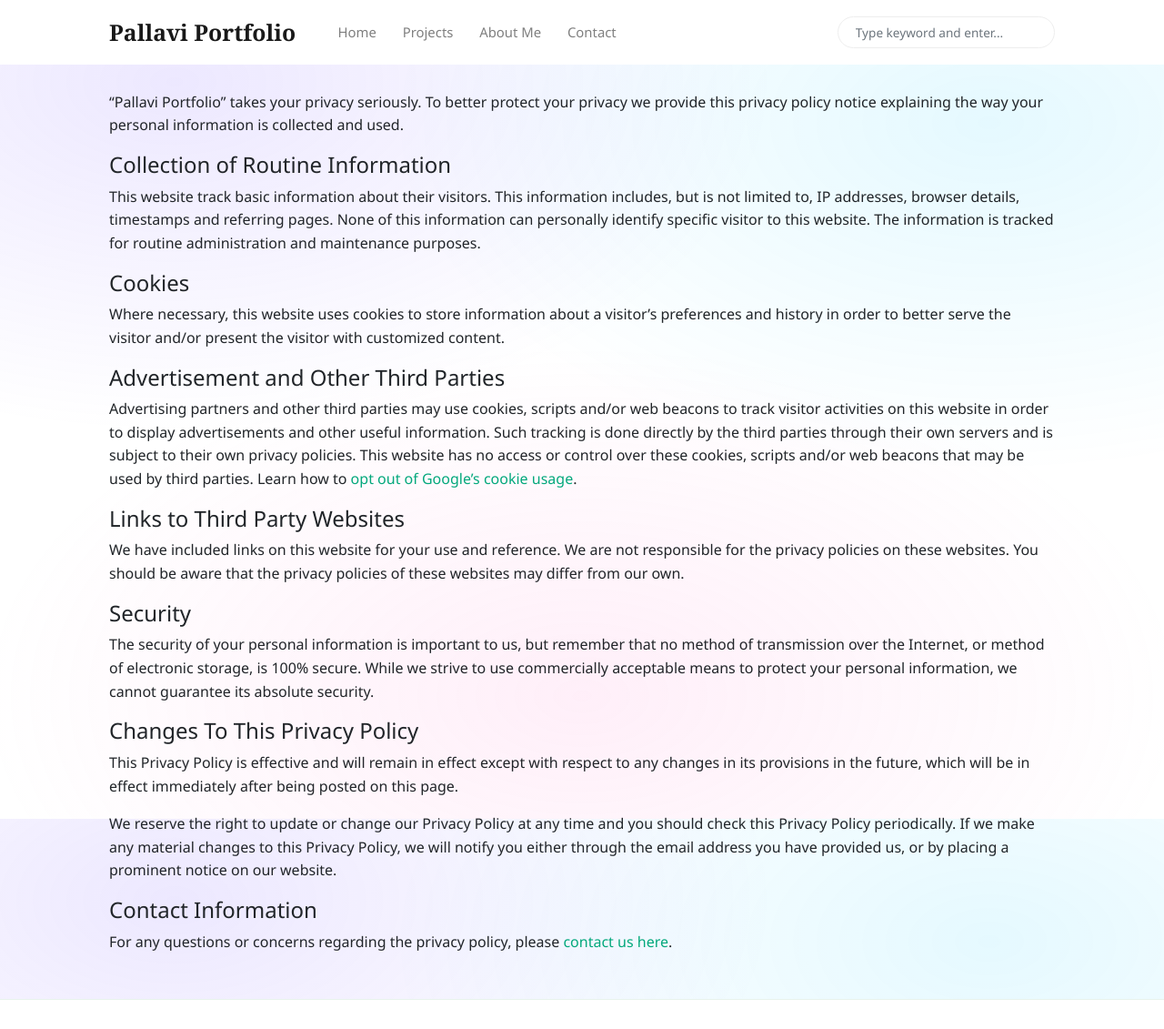
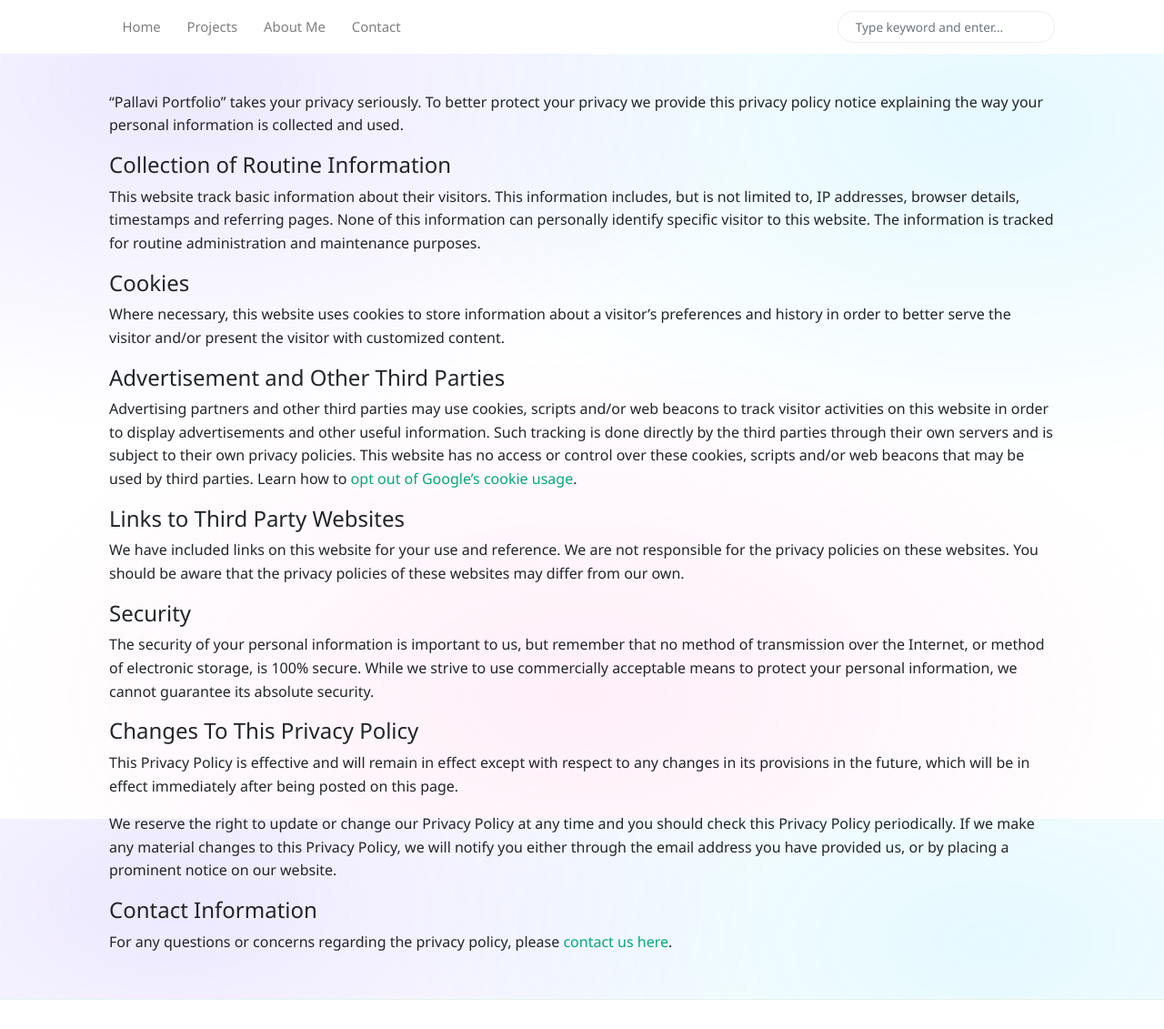
Before and after one commit to SinghPallavi819/singhpallavi819.github.io, a Jekyll site: the page built from _pages/privacy-policy.md, in a window 1280 px wide and 1131 px high. Shown: the whole window at 91% size. Built offline with Jekyll 4.4.1, drawn with Linux system fonts in a browser that asks for light colours; nearby versions of some CDN libraries.

Commit message:
Update default.html

```diff
--- a/_layouts/default.html
+++ b/_layouts/default.html
@@ -4,11 +4,10 @@
     <meta charset="utf-8">
     <meta name="viewport" content="width=device-width, initial-scale=1, shrink-to-fit=no">
     <meta http-equiv="X-UA-Compatible" content="ie=edge">
-    <title>{{page.title}} | {{site.name}}</title>
+    <title>Portfolio</title>
 
     {% seo %}
 
-    <link rel="shortcut icon" type="image/x-icon" href="{{site.baseurl}}/{{site.favicon}}">
 
     <!-- Font Awesome Icons -->
     <link rel="stylesheet" href="https://use.fontawesome.com/releases/v5.3.1/css/all.css" integrity="sha384-mzrmE5qonljUremFsqc01SB46JvROS7bZs3IO2EmfFsd15uHvIt+Y8vEf7N7fWAU" crossorigin="anonymous">
@@ -38,7 +37,6 @@
     <!-- Navbar -->
     <nav id="MagicMenu" class="topnav navbar navbar-expand-lg navbar-light bg-white fixed-top">
     <div class="container">
-        <a class="navbar-brand" href="{{ site.baseurl }}/index.html"><strong>{{site.name}}</strong></a>
         <button class="navbar-toggler collapsed" type="button" data-toggle="collapse" data-target="#navbarColor02" aria-controls="navbarColor02" aria-expanded="false" aria-label="Toggle navigation">
         <span class="navbar-toggler-icon"></span>
         </button>
```
